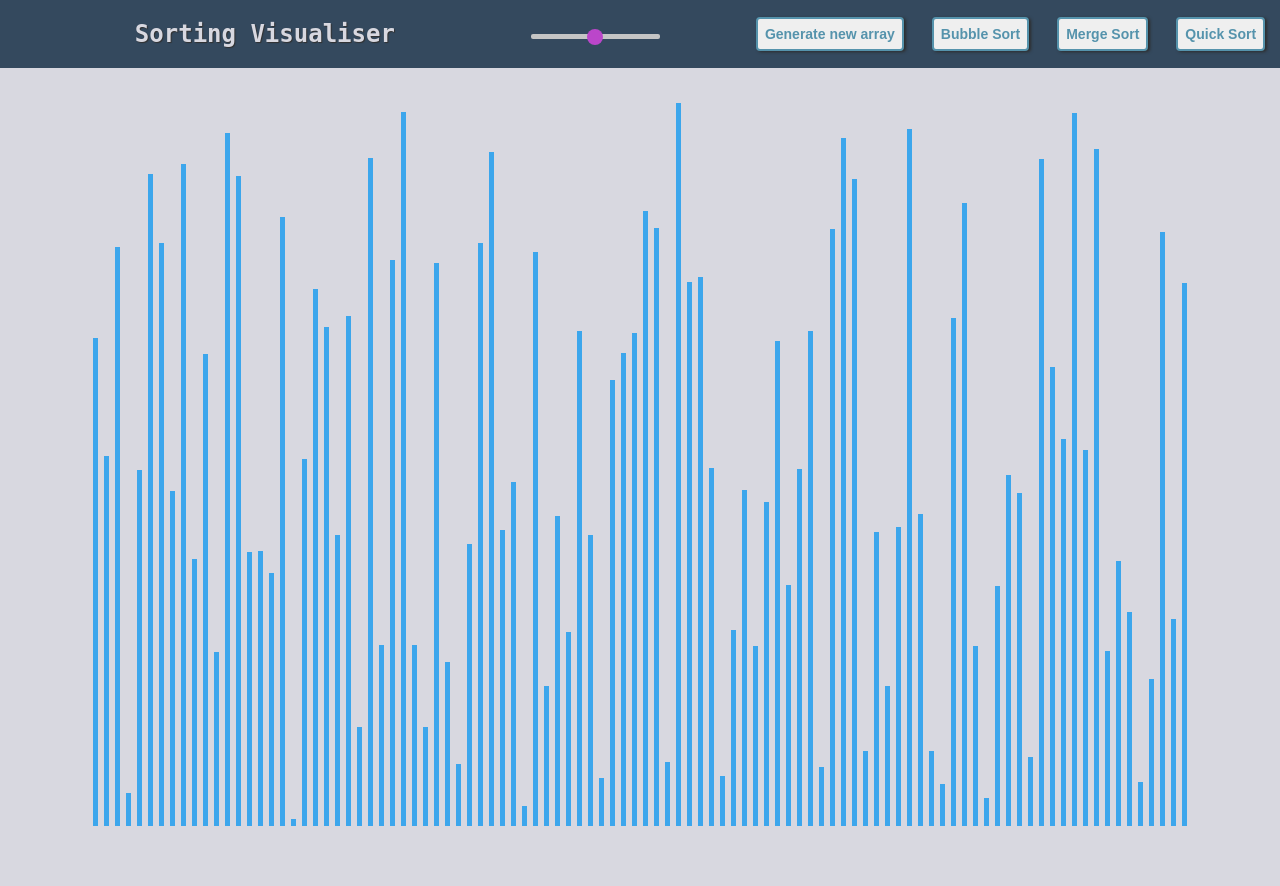
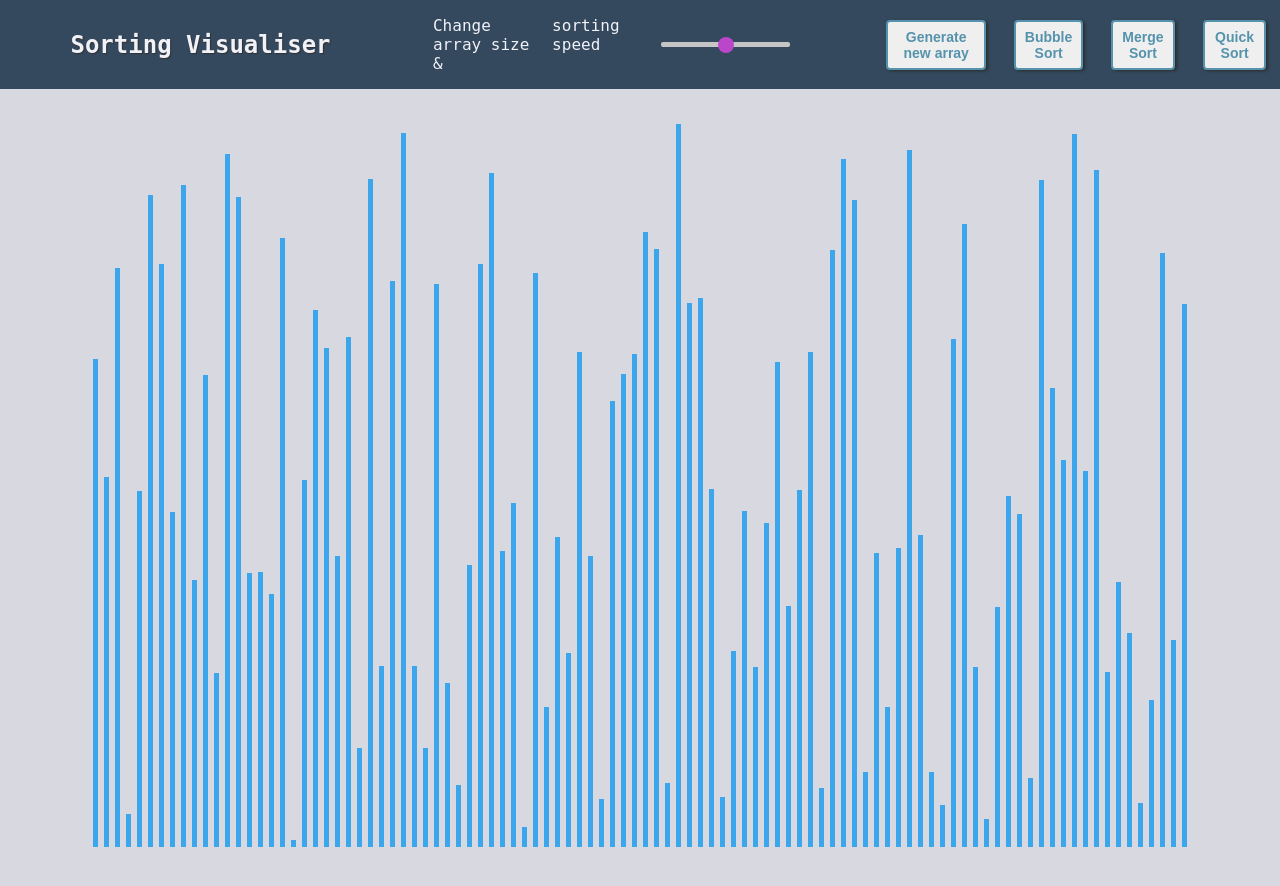
Before and after one commit to eyaranossian/sorting-visualizer, a React (Create React App) app: page / in a window 1280 px wide. Shown: the top 886 px of the page. Built offline with nearby package versions, Linux system fonts and the light colour scheme.

Commit message:
some visual changes

```diff
--- a/src/sortingVisualizer/SortingVisualizer.css
+++ b/src/sortingVisualizer/SortingVisualizer.css
@@ -1,5 +1,6 @@
 :root {
   --btn-color: rgba(85, 147, 172);
+  --text-color: rgb(241, 241, 248);
 }
 
 .bar-wrapper {
@@ -36,7 +37,7 @@
 }
 
 .title {
-  color: rgb(216, 216, 224);
+  color: var(--text-color);
   text-shadow: 1px 1px 1px rgb(49, 49, 49);
   text-decoration: none;
 }
@@ -56,6 +57,13 @@
 
 .range-wrapper {
   margin-right: 5em;
+  display: flex;
+}
+
+.text-wrapper {
+  display: flex;
+  margin: 0 2em;
+  color: var(--text-color);
 }
 
 .btn {
@@ -71,7 +79,7 @@
 .btn:hover {
   cursor: pointer;
   background-color: rgb(85, 147, 172);
-  color: white;
+  color: var(--text-color);
 }
 
 input[type="range"] {
--- a/src/sortingVisualizer/SortingVisualizer.js
+++ b/src/sortingVisualizer/SortingVisualizer.js
@@ -81,10 +81,12 @@ class SortingVisualizer extends React.Component {
     }
 
     mergeSort(){
+        alert("Not implemented yet...");
         //TODO
     }
 
     quickSort(){
+        alert("Not implemented yet...");
         //TODO
     }
 
@@ -122,6 +124,11 @@ class SortingVisualizer extends React.Component {
                     <h2> <a href="/" className="title">Sorting Visualiser</a> </h2>
                 </div>
                 <div className="range-wrapper">
+                    <div className="text-wrapper">
+                        <p>Change array size & </p>
+                        &nbsp; <p>sorting speed</p>
+                    </div>
+
                     <input
                         type="range"
                         min="0"
```
